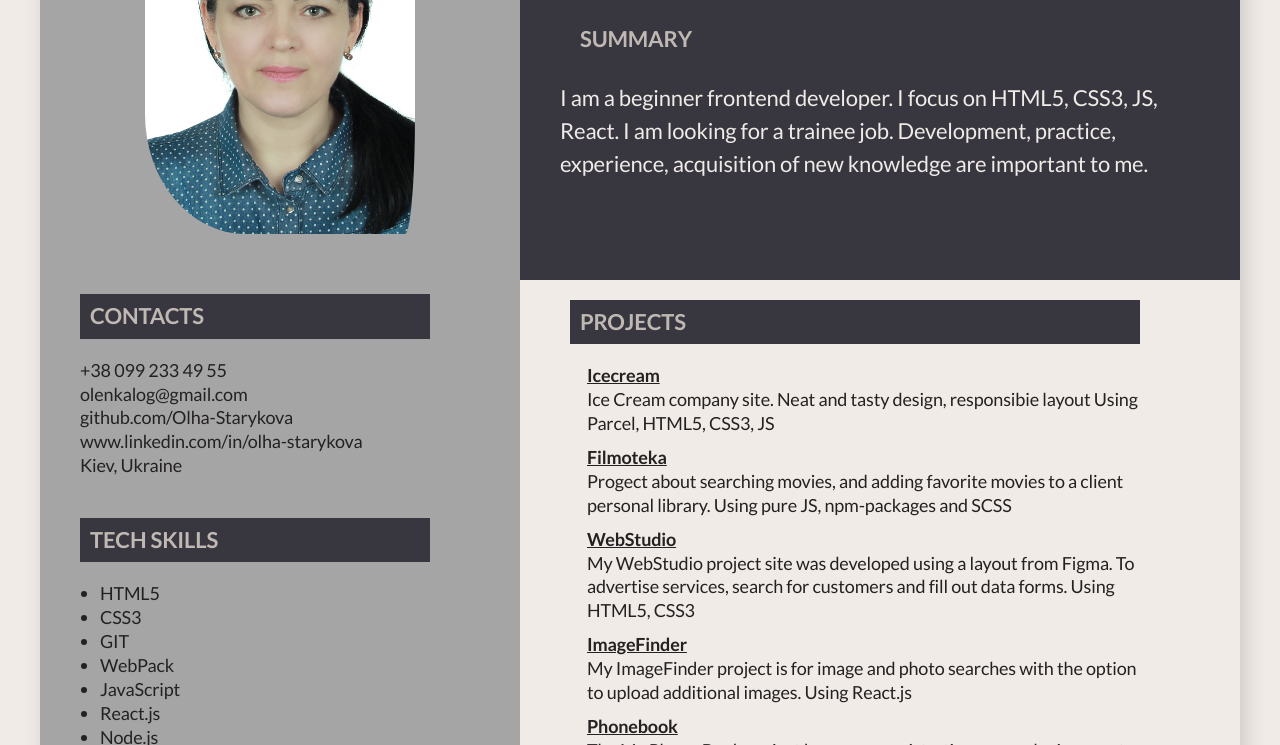
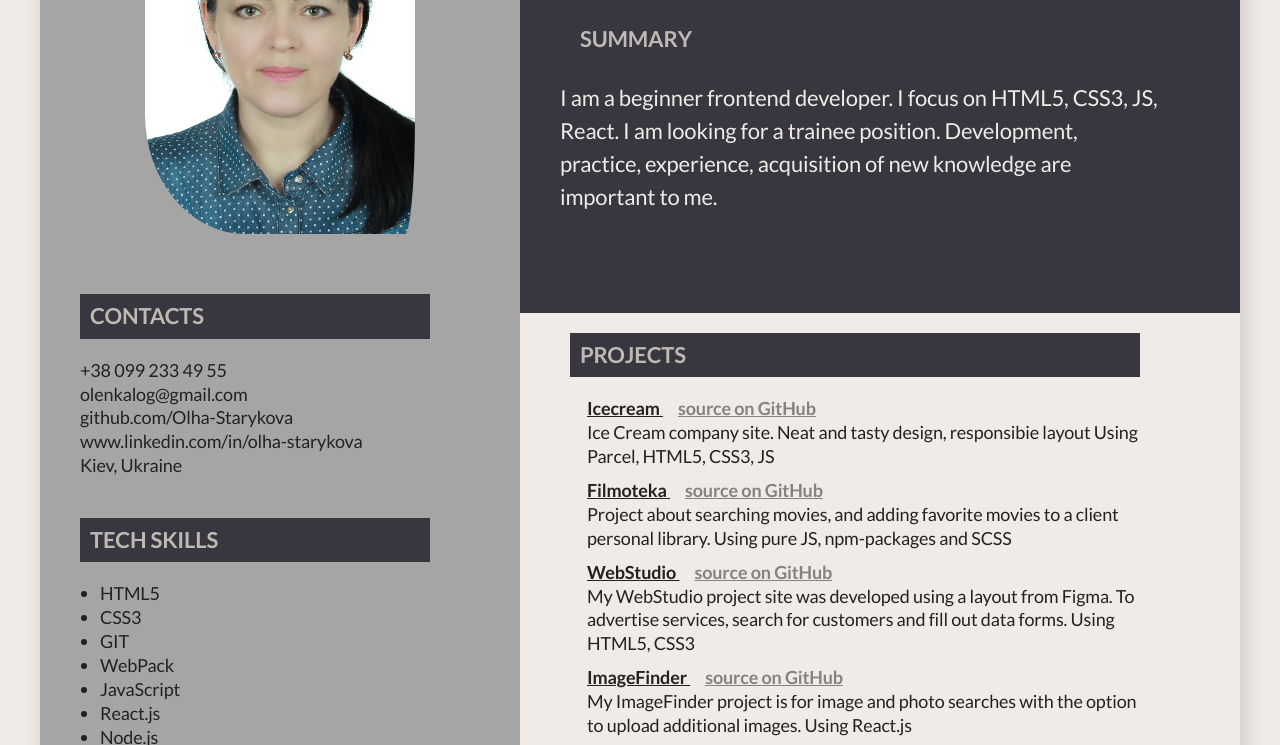
Before and after one commit to Olha-Starykova/resume, a plain HTML site: page index.html in a window 1280 px wide. Shown: the part 206-951 px from the top of the page. Drawn offline with Linux system fonts and the light colour scheme.

Commit message:
commit source on github

```diff
--- a/css/styles.css
+++ b/css/styles.css
@@ -183,6 +183,14 @@ margin: auto;
   line-height: 1.33;
  }
 
+ .projects-link-gitHub {
+  color:  #858282;
+  margin-left: 15px;
+  font-size: 18px;
+  font-weight: 700;
+  line-height: 1.33;
+ }
+
 .tech-name {
   display: block;
   color: var(--primary-text-color);
--- a/index.html
+++ b/index.html
@@ -104,7 +104,7 @@
               <span class="Soft-skills-text">Ukrainian - native</span>
             </li>
             <li class="Soft-skills-iten">
-              <span class="Soft-skills-text"> Russian - native </span>
+              <span class="Soft-skills-text">Russian - native</span>
             </li>
             <li class="Soft-skills-iten">
               <span class="Soft-skills-text">English - elementary</span>
@@ -119,7 +119,7 @@
           <h2 class="profession">Front-end Developer</h2>
           <h2 class="summary-title">Summary</h2>
          <span class="summary-description"> I am a beginner frontend developer. I focus on HTML5,
-            CSS3, JS, React. I am looking for a trainee job. Development, practice, experience,
+            CSS3, JS, React. I am looking for a trainee position. Development, practice, experience,
             acquisition of new knowledge are important to me.</span>
         </div>
 
@@ -133,6 +133,9 @@
               >
                 Icecream
               </a>
+              <a
+              class="projects-link-gitHub"
+              href="https://github.com/Viktor-V72/new-project-blended_1">source on GitHub</a>
               <span class="tech-name"> Ice Cream company site. Neat and tasty design,
                 responsibie layout Using Parcel, HTML5, CSS3, JS</span>
             </li>
@@ -143,7 +146,10 @@
               >
                 Filmoteka
               </a>
-             <span class="tech-name">Progect about searching movies, and adding favorite movies to
+              <a
+              class="projects-link-gitHub"
+              href="https://github.com/Viktor-V72/JS-group-project">source on GitHub</a>
+             <span class="tech-name">Project about searching movies, and adding favorite movies to
                 a client personal library. Using pure JS, npm-packages and SCSS
              </span>
             </li>
@@ -156,10 +162,16 @@
               >
                 WebStudio
               </a>
-               <span class="tech-name">My WebStudio project site was developed using a layout from Figma.
+
+              <a
+               class="projects-link-gitHub"
+               href="https://github.com/Olha-Starykova/goit-markup-hw-08">source on GitHub</a>
+
+              <span class="tech-name">My WebStudio project site was developed using a layout from Figma.
                 To advertise services, search for customers and fill
                 out data forms. Using HTML5, CSS3 </span
                 >
+
             </li>
             <li class="projects-iten">
               <a
@@ -168,6 +180,9 @@
               >
                 ImageFinder
               </a>
+            <a class="projects-link-gitHub"
+             href="https://github.com/Olha-Starykova/goit-react-hw-03-image-finder">source on GitHub
+             </a>
               <span class="tech-name"> My ImageFinder project is for image and photo searches with the
                 option to upload additional images. Using React.js </span>
             </li>
@@ -178,6 +193,10 @@
               >
                 Phonebook
               </a>
+              <a
+               class="projects-link-gitHub"
+               href="https://github.com/Olha-Starykova/goit-react-hw-09-phonebook">source on GitHub
+           </a>
               <span class="tech-name">The My Phone Book project has a user registration page,
                  a login page, to keep the user's information confidential. Using
                  React.js, Redux </span
```
